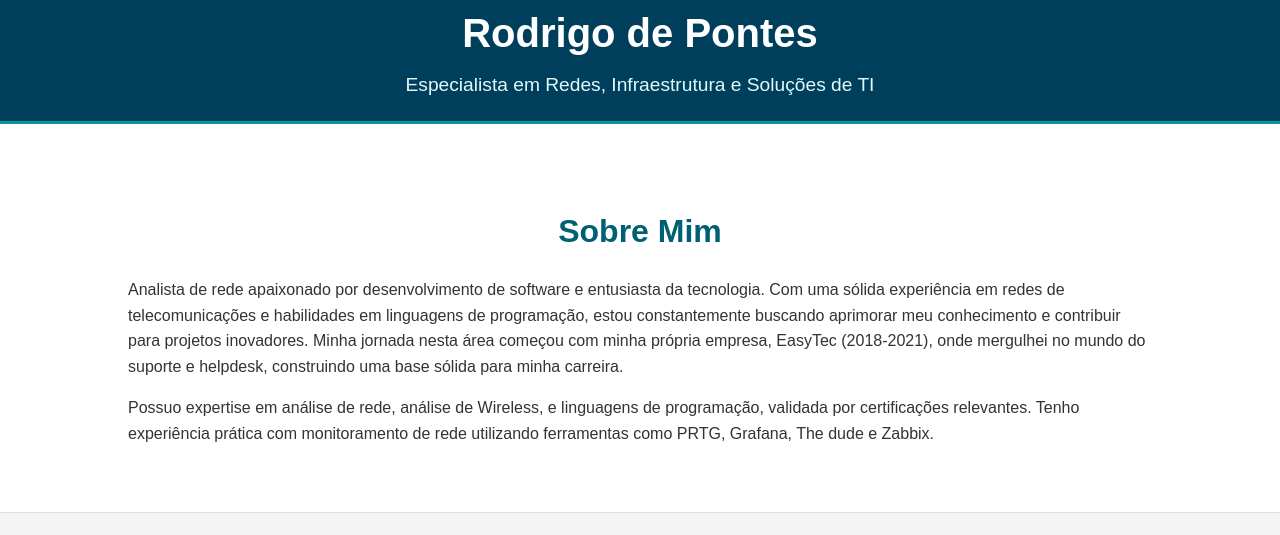
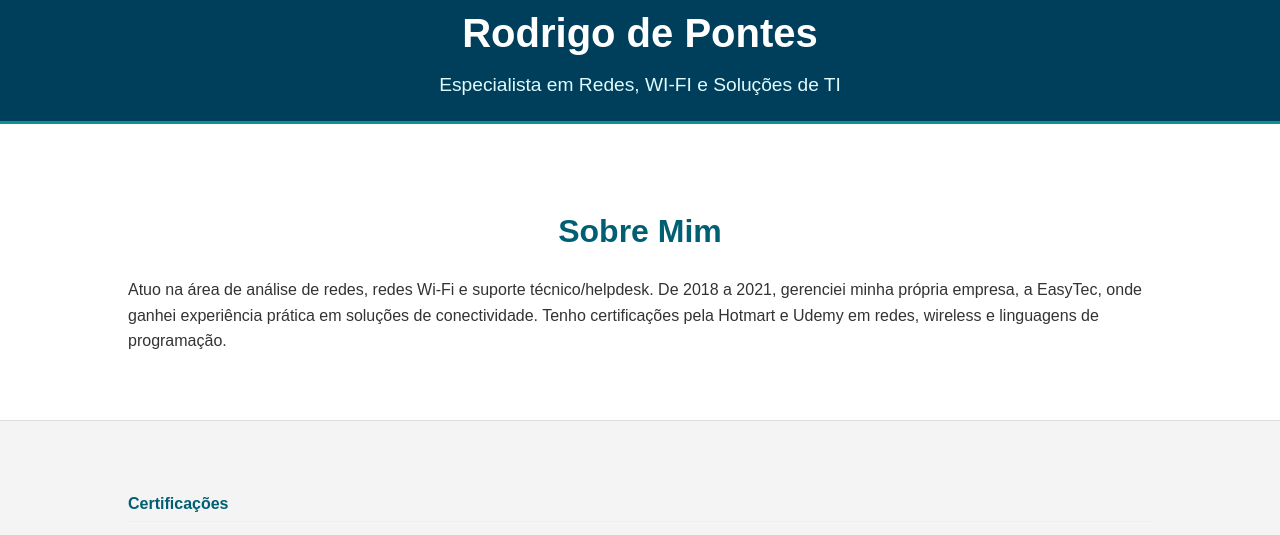
Before and after one commit to rod3goh/site_portfolio, a plain HTML site: page index.html in a window 1280 px wide. Shown: the part 190-725 px from the top of the page. Drawn offline with Linux system fonts and the light colour scheme.

Commit message:
editado o texto sobre mim

```diff
--- a/index.html
+++ b/index.html
@@ -14,15 +14,14 @@
         <div class="container header-content">
             <img src="rodrigo_profile_pic.jpeg" alt="Foto de Rodrigo de Pontes" class="profile-pic">
             <h1>Rodrigo de Pontes</h1>
-            <h2>Especialista em Redes, Infraestrutura e Soluções de TI</h2>
+            <h2>Especialista em Redes, WI-FI e Soluções de TI</h2>
         </div>
     </header>
 
     <section id="sobre">
         <div class="container">
             <h3>Sobre Mim</h3>
-            <p>Analista de rede apaixonado por desenvolvimento de software e entusiasta da tecnologia. Com uma sólida experiência em redes de telecomunicações e habilidades em linguagens de programação, estou constantemente buscando aprimorar meu conhecimento e contribuir para projetos inovadores. Minha jornada nesta área começou com minha própria empresa, EasyTec (2018-2021), onde mergulhei no mundo do suporte e helpdesk, construindo uma base sólida para minha carreira.</p>
-            <p>Possuo expertise em análise de rede, análise de Wireless, e linguagens de programação, validada por certificações relevantes. Tenho experiência prática com monitoramento de rede utilizando ferramentas como PRTG, Grafana, The dude e Zabbix.</p>
+            <p>Atuo na área de análise de redes, redes Wi-Fi e suporte técnico/helpdesk. De 2018 a 2021, gerenciei minha própria empresa, a EasyTec, onde ganhei experiência prática em soluções de conectividade. Tenho certificações pela Hotmart e Udemy em redes, wireless e linguagens de programação.</p>
         </div>
     </section>
 
```
